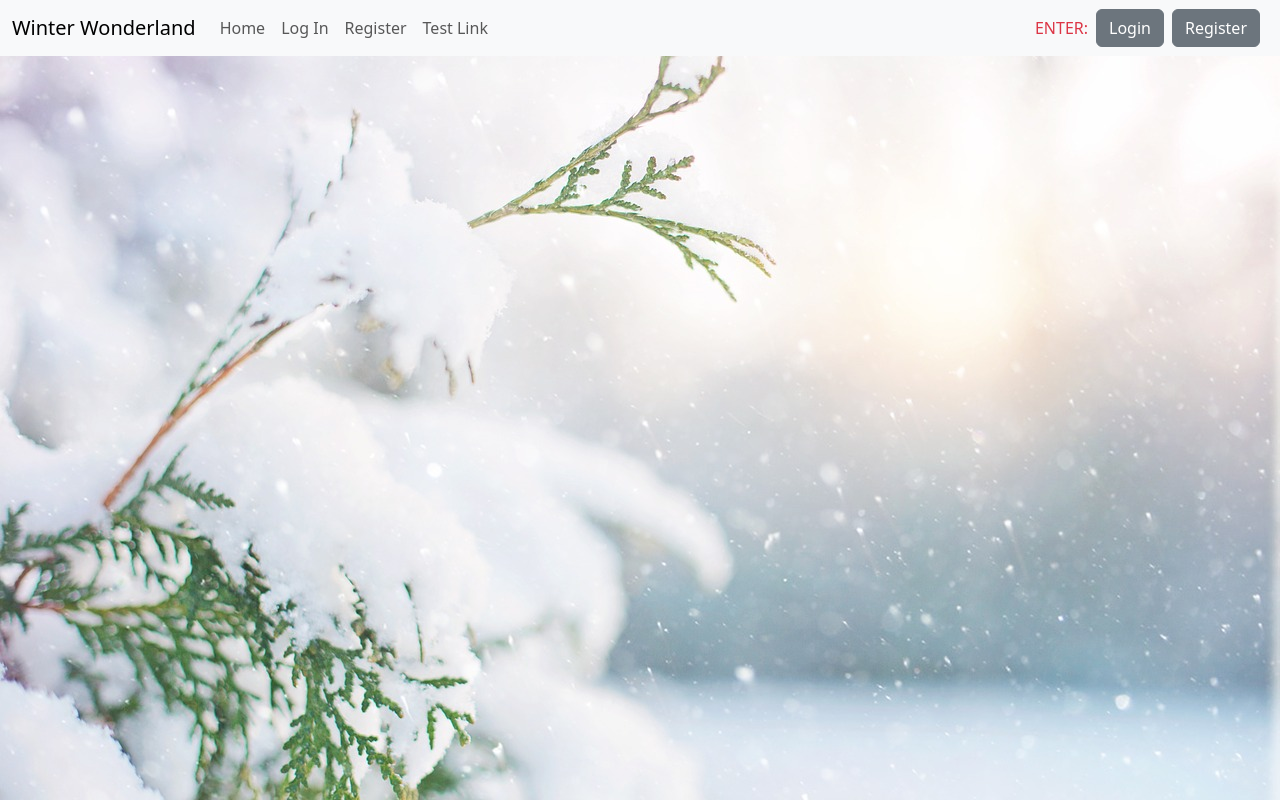
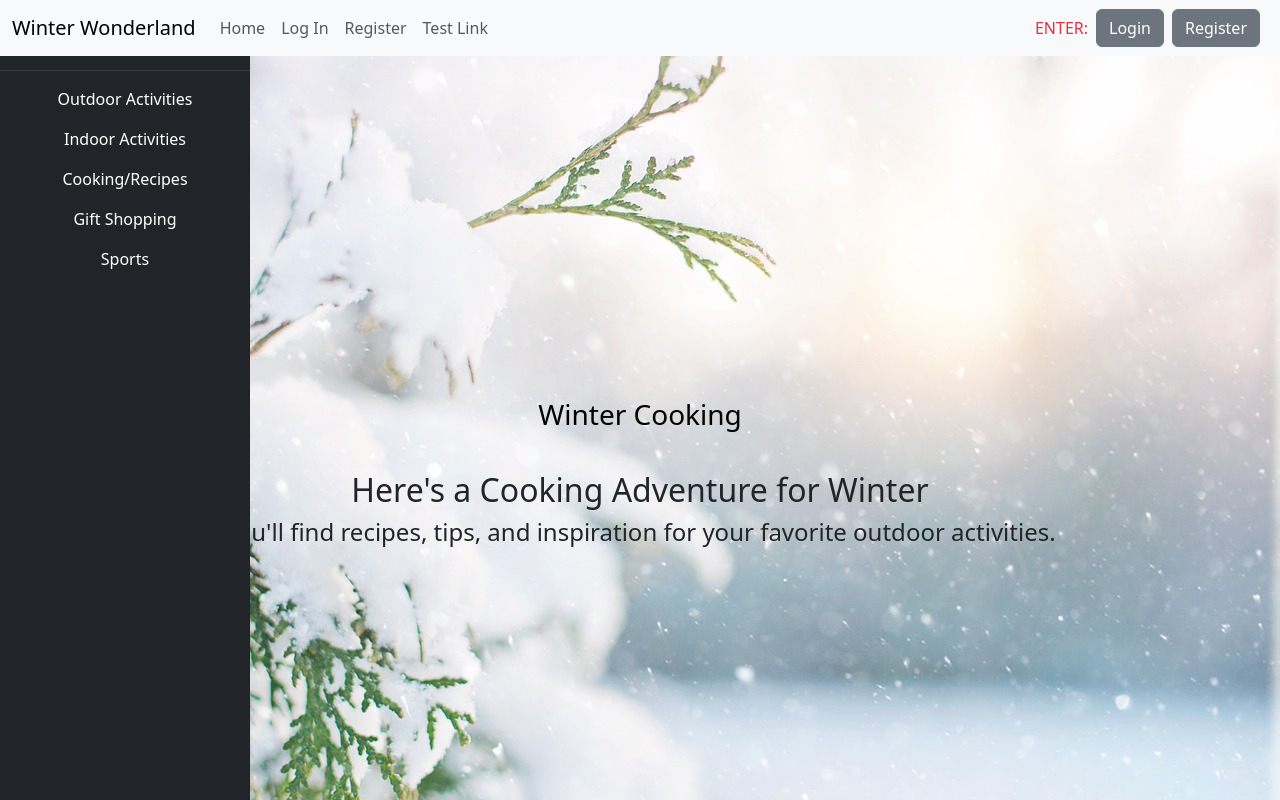
Before and after one commit to hubforschoolwork/pro5go, a React (Vite) app: page /question in a window 1280 px wide. Built offline with nearby package versions, Linux system fonts and the light colour scheme; no server answers.

Commit message:
add code to new pages

```diff
--- a/src/App.jsx
+++ b/src/App.jsx
@@ -13,7 +13,8 @@ import Giftshopping from './pages/giftshopping.jsx'
 import Indoor from '/src/pages/indoor.jsx';
 import Sports from '/src/pages/sports.jsx';
 import Outdoor from './pages/outdoor.jsx';
-import Answer from '/.pages/answer.jsx';
+import Answer from './pages/answer.jsx';
+import Question from './pages/question.jsx';
 
 
 function App() {
@@ -41,6 +42,7 @@ function App() {
           <Route path="/sports" element={<Sports />} />
           <Route path="/outdoor" element={<Outdoor/>} />
           <Route path="/answer" element={<Answer/>} />
+          <Route path="/question" element={<Question/>} />
 
         </Routes>
 </div>
--- a/src/components/questionform.jsx
+++ b/src/components/questionform.jsx
@@ -0,0 +1,19 @@
+import React from 'react';
+// import './cooking.css'
+
+function Questionit() {
+    return (
+        <>
+        <div className="form-container">
+            <h3>Winter Cooking</h3>
+        </div>
+
+        <div>
+                <h2>Here's a Cooking Adventure for Winter</h2>
+                <h4>You'll find recipes, tips, and inspiration for your favorite outdoor activities.</h4>
+            </div>
+        </>
+    );
+}
+
+export default Questionit;
--- a/src/pages/answer.jsx
+++ b/src/pages/answer.jsx
@@ -1,13 +1,13 @@
 import React from 'react';
 import Answerit from '../components/answerform.jsx';
-import Dashboard1 from '.components/dashboardtest.jsx';
+import Dashboard from '../components/dashboardtest.jsx';
 import Sidebar from '../components/sidebar.jsx';
 import './answer.css'
 
 function Answer() {
     return (
         <>
-        <Dashboard1 />
+        <Dashboard />
         <Sidebar />
 
         <div className="form-container">
--- a/src/pages/question.jsx
+++ b/src/pages/question.jsx
@@ -0,0 +1,23 @@
+import React from 'react';
+import Questionit from '../components/questionform.jsx';
+import Dashboard from '../components/dashboardtest.jsx';
+import Sidebar from '../components/sidebar.jsx';
+import './question.css'
+
+function Question() {
+    return (
+        <>
+        <Dashboard />
+        <Sidebar />
+
+        <div className="form-container">
+
+        </div>
+
+        <Questionit />
+
+        </>
+    );
+}
+
+export default Question;
```
Also changed, not shown: src/pages/question.css (added).
